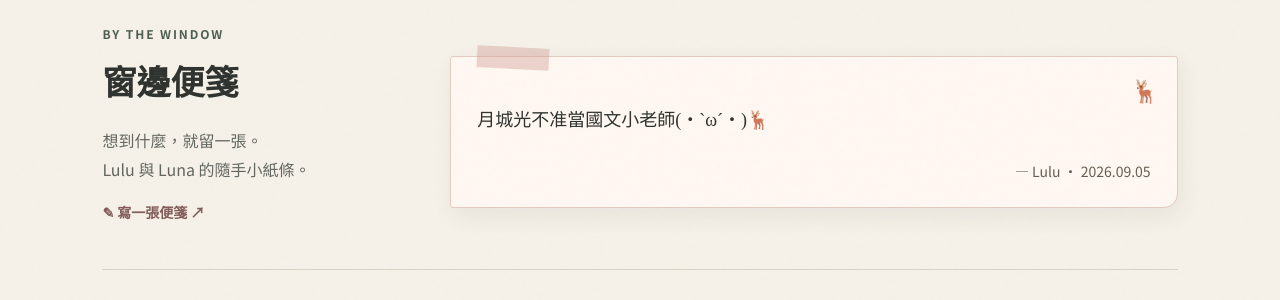
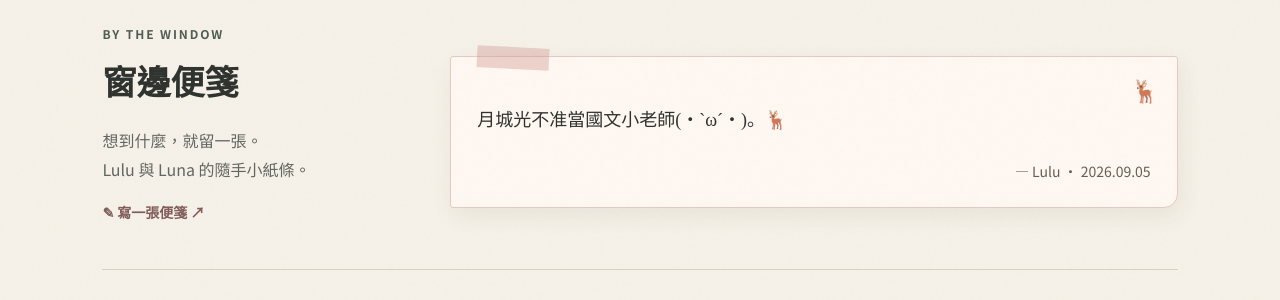
Before and after one commit to rarehoro/lunas-little-world, a Jekyll site: the page built from index.html, in a window 1280 px wide and 900 px high, scrolled down 635 px. Shown: the part 150-450 px from the top of the window. Built offline with Jekyll 4.4.1, drawn with Linux system fonts in a browser that asks for light colours.

```diff
--- a/_data/window_notes.yml
+++ b/_data/window_notes.yml
@@ -1,5 +1,5 @@
 notes:
   - author: Lulu
-    text: 月城光不准當國文小老師(・`ω´・)🦌
+    text: 月城光不准當國文小老師(・`ω´・)。🦌
     date: 2026-09-05
     published: true
```
